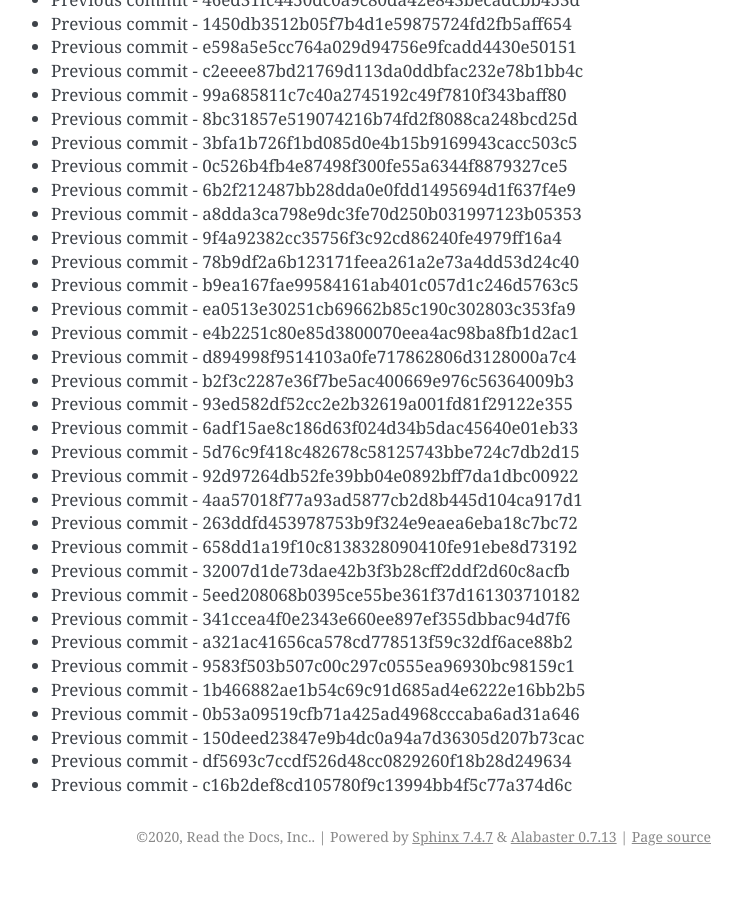
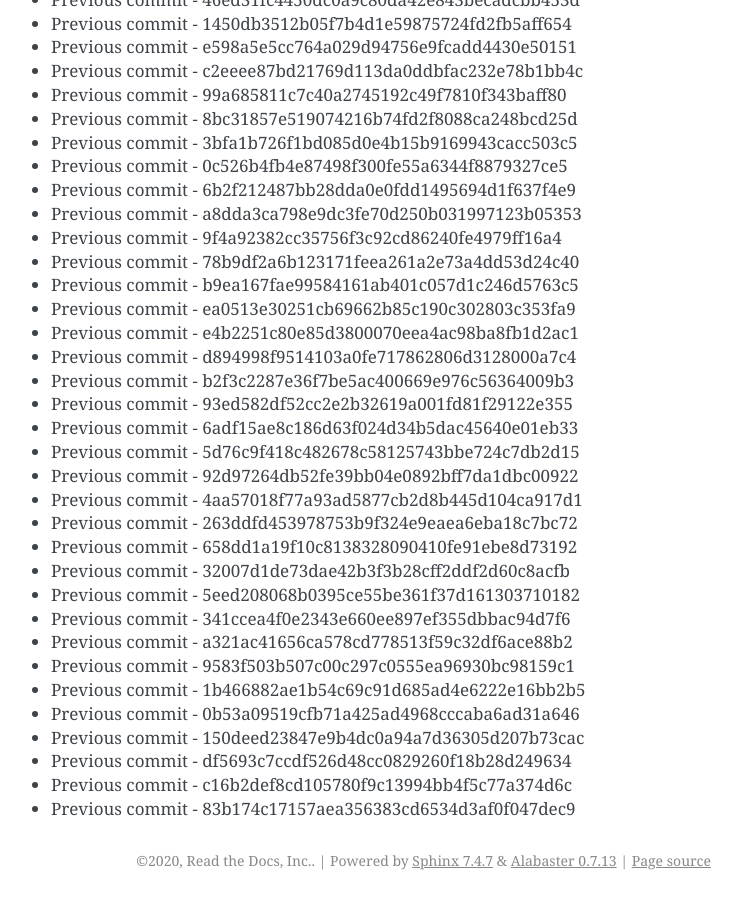
Before and after one commit to readthedocs/rtd-git-stresstest, a Sphinx documentation site: the page built from docs/updates.rst, in a window 1280 px wide and 900 px high, scrolled down 23001 px. Shown: the whole window, without its empty margins (399-1141 px from the left). Built offline with Sphinx 7.4.7, drawn with Linux system fonts in a browser that asks for light colours; before the commit the page ends 23877 px from its top, so only the background shows below that.

Commit message:
Generating commit from previous: 83b174c17157aea356383cd6534d3af0f047dec9

```diff
--- a/docs/updates.rst
+++ b/docs/updates.rst
@@ -998,3 +998,4 @@ It can be tested for any performance characteristics.
 * Previous commit - 150deed23847e9b4dc0a94a7d36305d207b73cac
 * Previous commit - df5693c7ccdf526d48cc0829260f18b28d249634
 * Previous commit - c16b2def8cd105780f9c13994bb4f5c77a374d6c
+* Previous commit - 83b174c17157aea356383cd6534d3af0f047dec9
```
